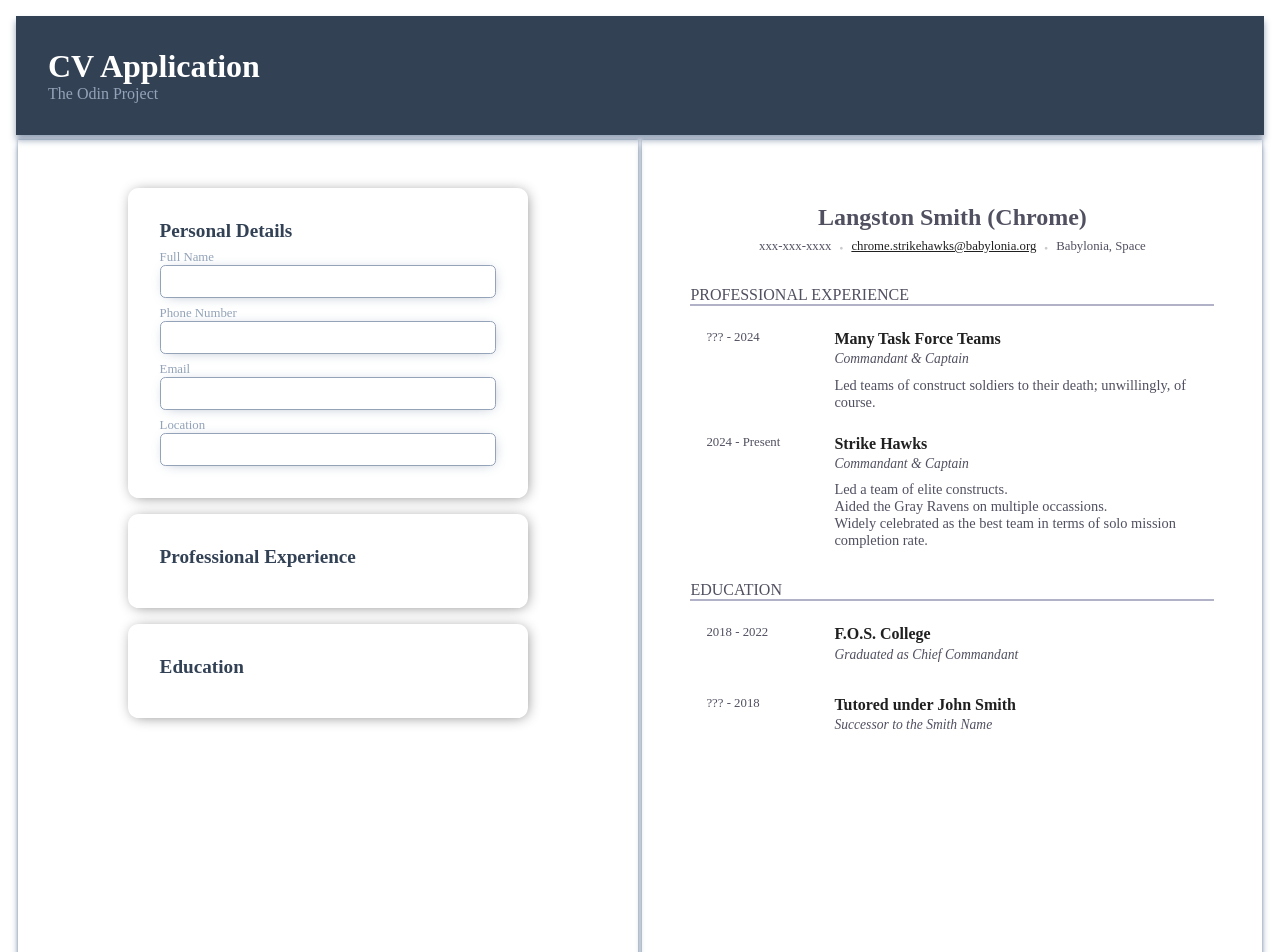
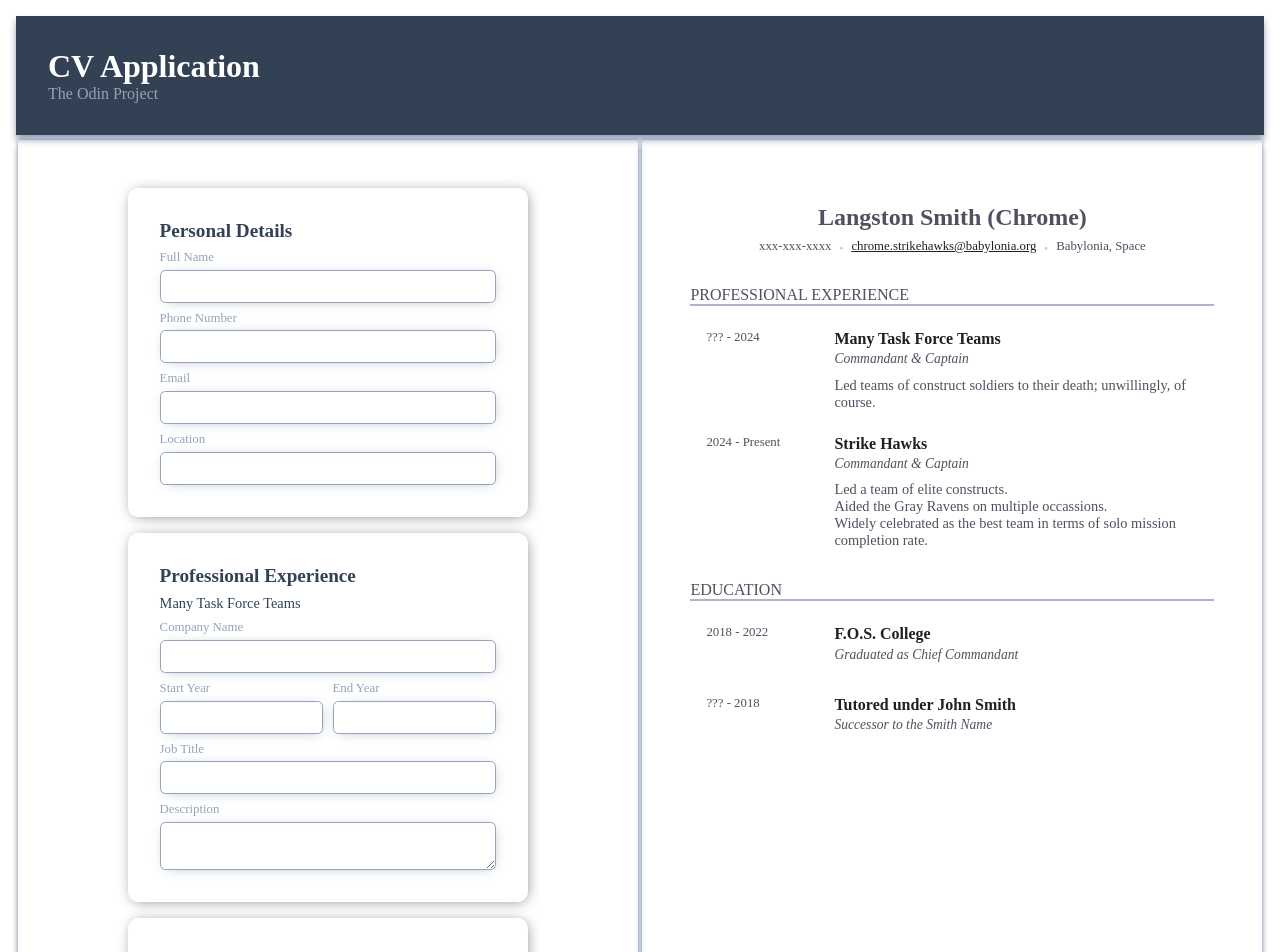
Before and after one commit to JWhales-AR/OdinCVApplication, a React (Vite) app: page / in a window 1280 px wide. Shown: the top 952 px of the page. Built offline with nearby package versions, Linux system fonts and the light colour scheme.

Commit message:
chore: Add input boxes for 'professional experience'

```diff
--- a/src/components/Editor.jsx
+++ b/src/components/Editor.jsx
@@ -2,7 +2,9 @@ function EditorInput({name, id, labelText, inputType="text"}) {
   return (
       <div className="editor-input-wrapper">
         <label htmlFor={id}>{labelText}</label>
-        <input className="editor-input" name={name} id={id} type={inputType} />
+        {inputType === "textarea"?
+         <textarea className="editor-input" name={name} id={id}/>
+         : <input className="editor-input" name={name} id={id} type={inputType} />}
       </div>
   );
 }
@@ -33,6 +35,16 @@ function EditorProfessionalExperience() {
   return (
     <form id="editor-professional-experience" className="editor-column">
       <p className="editor-column-header">Professional Experience</p>
+      <EditorFieldSet>
+        <p className="editor-column-fieldset-title">Many Task Force Teams</p>
+        <EditorInput key="pe-company-name" name="pe_company_name" id="pe-company-name" labelText="Company Name" />
+        <div className="editor-date-wrapper">
+          <EditorInput key="pe-work-date-start" name="pe_work_date_start" id="pe-work-date-start" labelText="Start Year" />
+          <EditorInput key="pe-work-date-end" name="pe_work_date_end" id="pe-work-date-end" labelText="End Year" />
+        </div>
+        <EditorInput key="pe-job-title" name="pe_job_title" id="pe-job-title" labelText="Job Title" />
+        <EditorInput key="pe-description" name="pe_description" id="pe-description" labelText="Description" inputType="textarea" />
+      </EditorFieldSet>
     </form>
   );
 }
--- a/src/styles/App.css
+++ b/src/styles/App.css
@@ -42,4 +42,5 @@ button {
     padding: 3rem;
     box-shadow: 0 4pt 5pt var(--fg-header-alter),
                 0 -1pt 2pt var(--fg-header-alter);
+    max-height: 900px;
 }
--- a/src/styles/Editor.css
+++ b/src/styles/Editor.css
@@ -1,4 +1,5 @@
 #editor {
+    overflow-y: scroll;
 }
 
 .editor-column {
@@ -29,6 +30,19 @@
     color: var(--bg-header);
 }
 
+textarea.editor-input {
+    resize: vertical;
+}
+
+.editor-date-wrapper {
+    display: flex;
+    justify-content: space-between;
+}
+
+.editor-date-wrapper input {
+    max-width: 22ch;
+}
+
 .editor-input:focus {
     border-color: var(--bg-header);
 }
@@ -41,6 +55,7 @@
 .editor-input-wrapper label {
     font-size: 0.8rem;
     color: var(--fg-header-alter);
+    margin-bottom: 0.3rem;
 }
 
 .editor-input-wrapper label:has(+ .editor-input:focus) {
@@ -53,3 +68,8 @@
     flex-direction: column;
     gap: 0.5rem;
 }
+
+.editor-column-fieldset-title {
+    font-size: 0.9rem;
+    color: var(--bg-header);
+}
```
